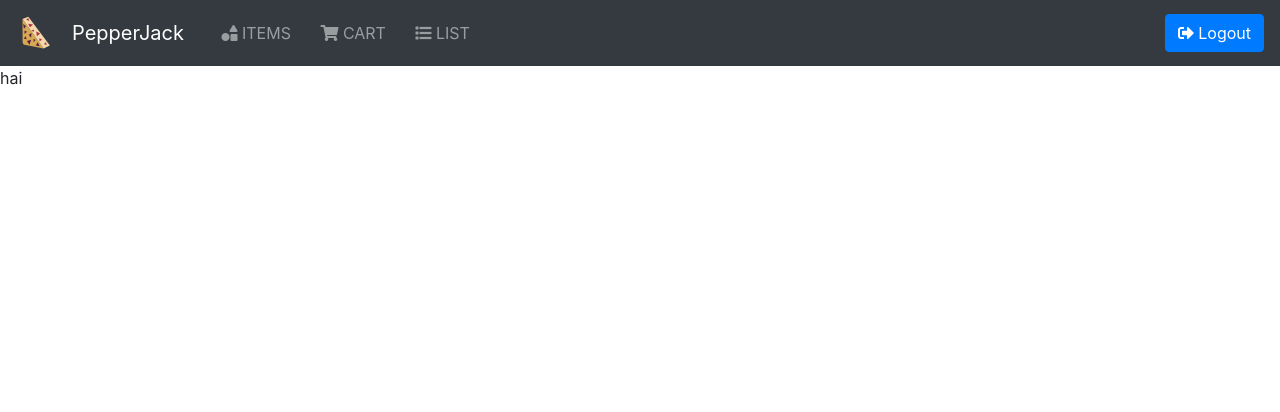
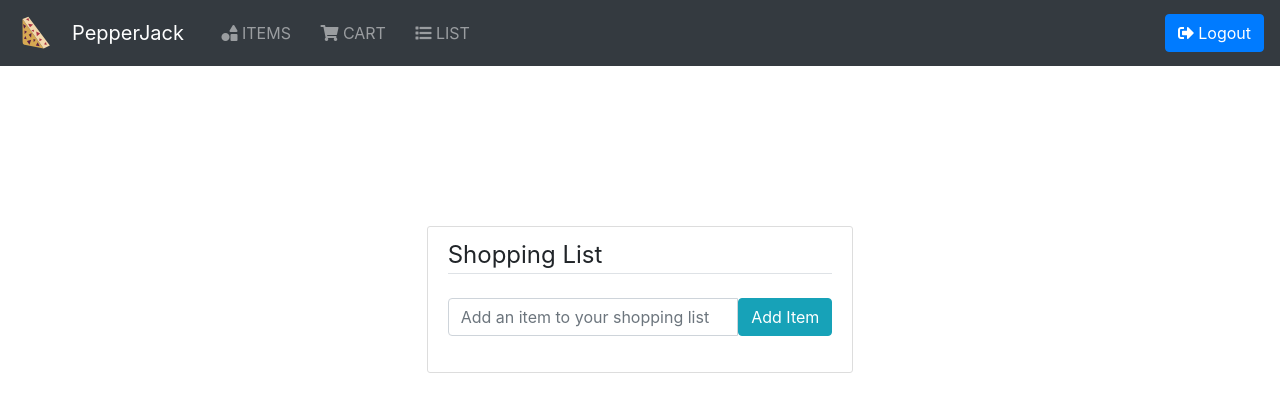
Before and after one commit to klxu03/StoreScanner, a Flask app: page /shoppinglist in a window 1280 px wide. Shown: the top 412 px of the page. Run offline with Flask 2, Linux system fonts and the light colour scheme; some libraries are stand-ins or nearby versions.

Commit message:
shopping list display works, functionality doesnt

```diff
--- a/flask_app/store/barcodereader.py
+++ b/flask_app/store/barcodereader.py
@@ -16,9 +16,8 @@ def decode(bc) :
 
 
 # Main
-if __name__ == '__main__':
-
+def barcodereader(filename)
     # Read image
-    bc = cv2.imread('barcode.png')
+    bc = cv2.imread('uploadedimage/' + filename)
 
     decodedObjects = decode(bc)
--- a/flask_app/store/form.py
+++ b/flask_app/store/form.py
@@ -10,3 +10,7 @@ class ItemForm(FlaskForm):
     item = StringField('Item', render_kw={"placeholder": "Enter an item"})
     # Add a submit field
     submit = SubmitField('Search!')
+
+class ListForm(FlaskForm):
+    item = StringField('Item', render_kw={"placeholder": "Add an item to your shopping list"})
+    submit = SubmitField('Add Item')
--- a/flask_app/store/routes.py
+++ b/flask_app/store/routes.py
@@ -1,6 +1,6 @@
 from store import app
 from flask import render_template, url_for, session, request, redirect
-from store.form import ItemForm
+from store.form import ItemForm, ListForm
 # Import sessions
 from flask_session import Session
 
@@ -48,9 +48,17 @@ def cart():
 
 @app.route('/shoppinglist')
 def shoppinglist():
+    listForm = ListForm()
+    if listForm.validate_on_submit():
+        listItem = request.form['item']
+        print(listItem)
+    return render_template("shoppinglist.html", form=listForm)
+
+@app.route('/addlistitem', methods=['POST'])
+def addlistitem():
     if session.get('shoppinglist', False):
         session['shoppinglist'].append()
-    return render_template("shoppinglist.html")
+    return render_template("shoppinglist.html", shoppinglist = session.get('shoppinglist', []))
 
 @app.route('/scan')
 def scan():
--- a/flask_app/store/templates/shoppinglist.html
+++ b/flask_app/store/templates/shoppinglist.html
@@ -1,4 +1,16 @@
 {% extends "layout.html" %}
 {% block item %}
-<p>hai</p>
+<div class="col-md-4 offset-md-4 login-form">
+    <form method="POST" action="{{ url_for('shoppinglist') }}">
+        <fieldset class="form-group">
+            <legend class="border-bottom mb-4">Shopping List</legend>
+            <div class="input-group" >
+                {{ form.item(class="form-control form-contol-lg")}}
+                <span class="input-group-btn">
+                    {{ form.submit(class="btn btn-info go inline", id='submit') }}
+                </span>
+            </div>
+        </fieldset>
+    </form>
+</div>
 {% endblock %}
```
